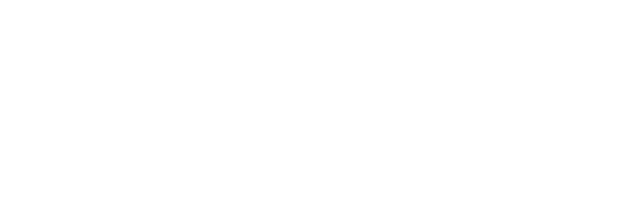
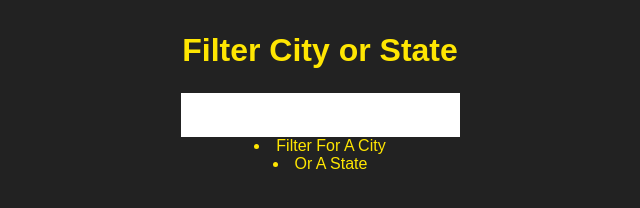
Before and after one commit to pritam-kr/javascript-30, a plain HTML site: page day-6-ajax-type-ahead/index.html in a window 1280 px wide. Shown: the whole page, without its empty margins (320-960 px from the left). Drawn offline with Linux system fonts and the light colour scheme.

Commit message:
completed HTML structure

```diff
--- a/day-6-ajax-type-ahead/index.html
+++ b/day-6-ajax-type-ahead/index.html
@@ -7,10 +7,20 @@
         <title>6 / 30 | AJAX Type Ahead</title>
 
         <link rel="stylesheet" href="styles.css">
-
     </head>
     <body>
-
+        <div id="body-wrapper">
+            <h1 class="hero-head">
+                Filter City or State
+            </h1>
+            <div class="filter-form">
+                <input type="text" name="filter-input" id="filter-input">
+                <div class="filter-outupt">
+                    <li>Filter For A City</li>
+                    <li>Or A State</li>
+                </div>
+            </div>
+        <div>
         <script src="main.js"></script>
     </body>
 </html>
--- a/day-6-ajax-type-ahead/styles.css
+++ b/day-6-ajax-type-ahead/styles.css
@@ -0,0 +1,34 @@
+* {
+    box-sizing: border-box;
+    margin: 0;
+    padding: 0;
+}
+
+body {
+    font-family: Arial, Helvetica, sans-serif;
+    height: 100%;
+    background: #222;
+    color: #ffe602;
+    max-width: 900px;
+    margin: auto;
+}
+
+#body-wrapper {
+    padding: 2rem 1rem;
+    min-height: 100vh;
+    text-align: center;
+    width: 100%;
+}
+
+
+.filter-form {
+    max-width: 100%;
+}
+
+.filter-form input {
+    padding: 0.7rem 1rem;
+    font-size: 1.2rem;
+    outline: none;
+    border: none;
+    margin-top: 1.5rem;
+}
```
